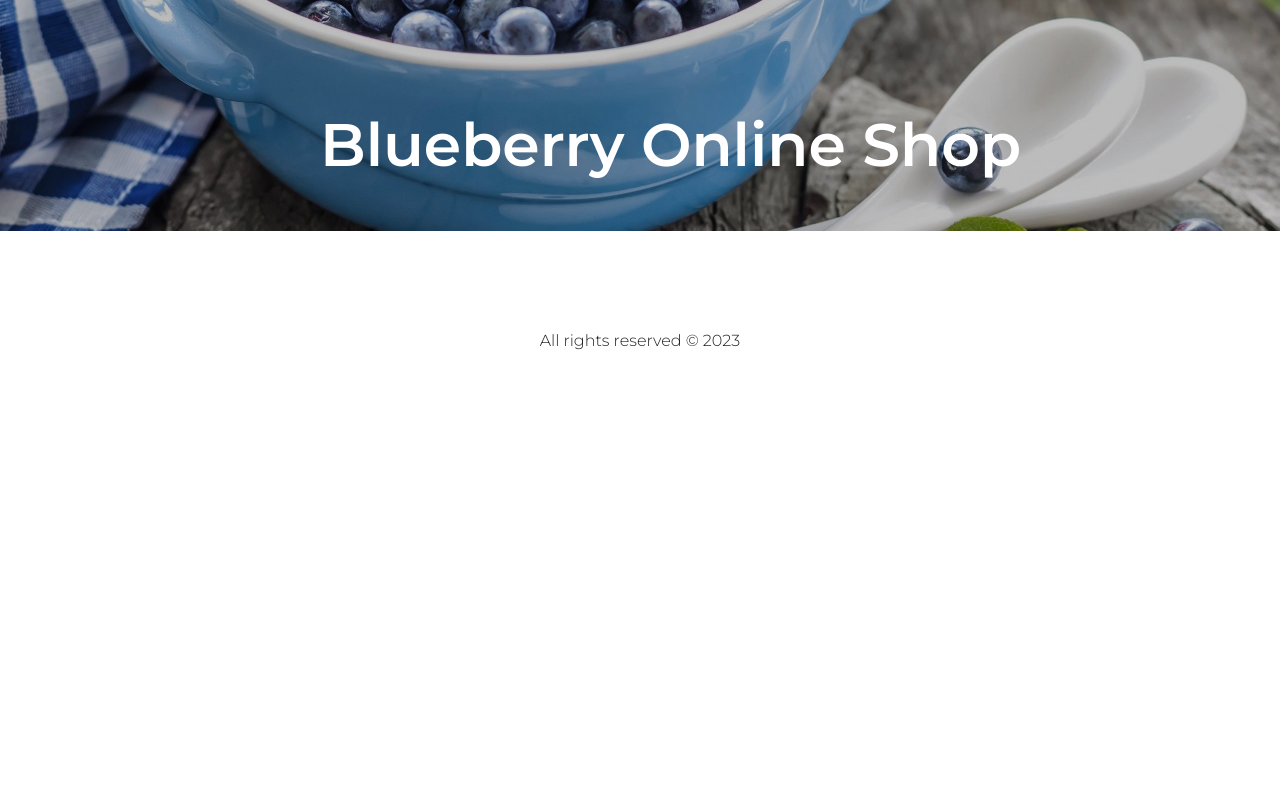
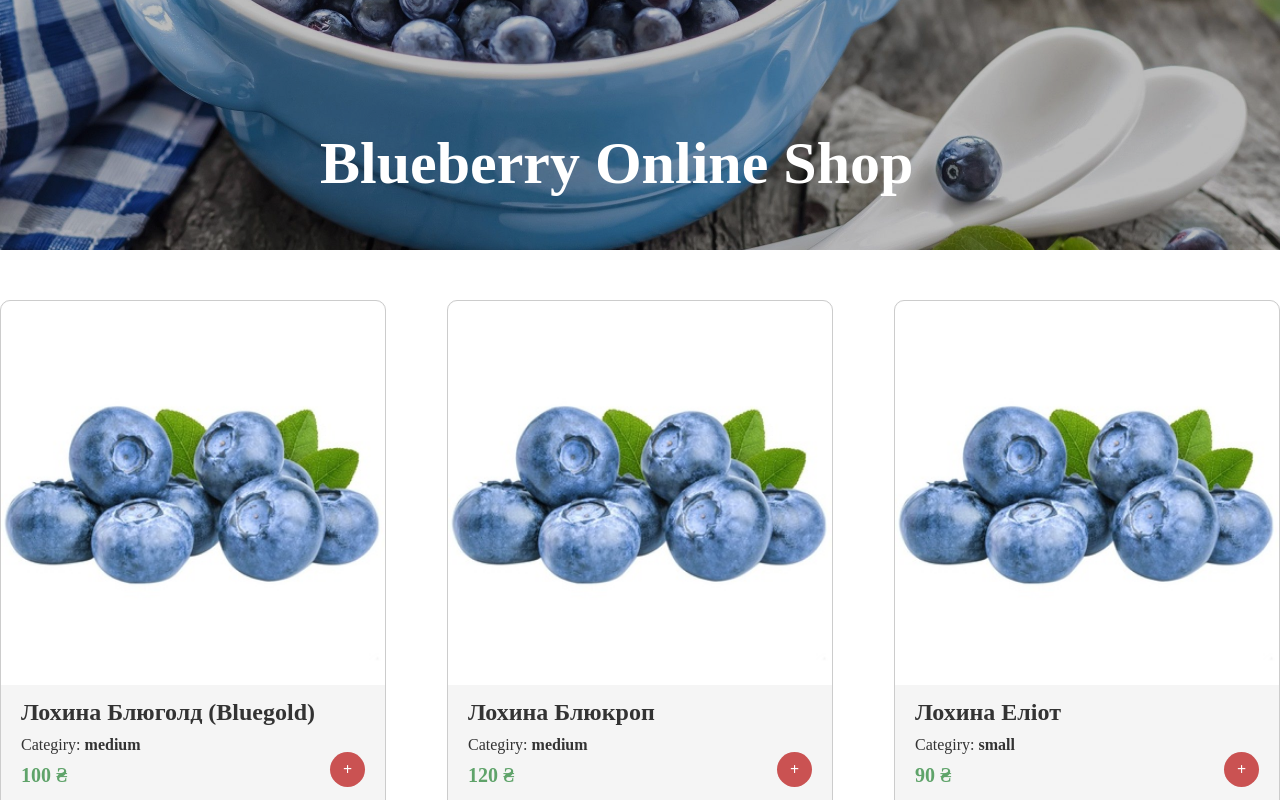
Before and after one commit to oleh-novakovskyi/react-beginer-project, a React (Create React App) app in the folder shop/: page / in a window 1280 px wide. Shown: the part 393-1193 px from the top of the page. Before the commit the page ends 800 px from the top, so only its background shows below. Built offline with nearby package versions, Linux system fonts and the light colour scheme.

Commit message:
Step 3
add product card, style card

```diff
--- a/shop/src/App.js
+++ b/shop/src/App.js
@@ -1,14 +1,106 @@
+import React from "react";
 import Header from "./components/Header";
 import Footer from "./components/Footer";
+import Products from "./components/Products";
 
+class App extends React.Component {
 
-function App() {
+  constructor(props) {
+    super(props);
+    this.state = {
+      products: [
+        {
+        id: 1,
+        title: 'Лохина Блюголд (Bluegold)',
+        img: '350x350.jpg',
+        desc: 'Ягоди лохини цього популярного сорту світло-сині, з щільною ароматною м’якоттю.Та й самі кущики пишні і красиві, тому стануть чудовою прикрасою будь-якого саду. ',
+        category: 'medium',
+        price: '100',
+      },
+      {
+        id: 2,
+        title: 'Лохина Блюкроп',
+        img: '350x350.jpg',
+        desc: 'Цей середньостиглий американський сорт лохини був виведений понад півстоліття тому. Ягоди світло-сині, великі з пружною м’якоттю. Їх легко можна впізнати за характерною плескатою формою.',
+        category: 'medium',
+        price: '120',
+      },
+      {
+        id: 3,
+        title: 'Лохина Еліот',
+        img: '350x350.jpg',
+        desc: 'Лохина Елліот, або пізнь остиглий старожил плантацій. Кущ високорослий – від 1.5 м до 2 м дорослі кущі, пряморослий, гілки вертикально-спрямовані. Досить густий, щільний, помірно розлогий кущ – вимагає частого і сильного підрізування для отримання більшої продуктивності, більшого розміру і кращої якості ягід.',
+        category: 'small',
+        price: '90',
+      },
+      {
+        id: 4,
+        title: 'Спа рта н',
+        img: '350x350.jpg',
+        desc: 'Один з  ранніх – дозріває в липні, один з великих – вага до 2 г. Радує лохина Спартан і врожайністю – до 6 кг з куща. Цвіте пізно, що зменшує ризик потрапляння під повторні пізні заморозки.',
+        category: 'small',
+        price: '80',
+      },
+      {
+        id: 5,
+        title: 'Блюджей',
+        img: '350x350.jpg',
+        desc: 'Урожайність 3.6-6 кг / з куща. Цвітіння на початку-середині травня, дозріває в середині липня-початку серпня, мало не одночасно з Блюкроп. До 70% в перший збір, інші – в другий, плодоносить протягом 2-3 тижнів. Можливість механізованого збирання робить сорт особливо привабливим для малого і середнього агробізнесу.',
+        category: 'large',
+        price: '150',
+      },
+      {
+        id: 6,
+        title: 'Лохина Дюк',
+        img: '350x350.jpg',
+        desc: 'Цей сорт надзвичайно популярний у себе на батьківщині в Америці. І це не дивно: рослини стійкі до морозів, стабільно дають високий урожай. Кущам Дюка не страшні весняні заморозки, тому що вони пізно зацвітають, зате п лоди дають досить рано – вже в середині липня.',
+        category: 'medium',
+        price: '160',
+      },
+      {
+        id: 7,
+        title: 'Бригіта Блю',
+        img: '350x350.jpg',
+        desc: 'Плоди у лохини сорту Бригіта Блю мають високі товарні якості. Вони великі до 15 мм, світлого синьо-блакитного кольору, міцні (добре зберігаються), транспортабельні, після дозрівання не обсипаються. Сорт пізнього терміну дозрівання (з середини серпня, ягоди достигають рівномірно), плоди міцні, середнього розміру, кисло-солодкого смаку, врожайність 4 – 6 кг з куща.',
+        category: 'small',
+        price: '115',
+      },
+      {
+        id: 8,
+        title: 'Лохина Торо',
+        img: '350x350.jpg',
+        desc: 'Кущ Торо має прекрасний декоративний вигляд. Ягода дозріває в кінці липня-початку серпня. Урожайність висока. Урожай збирається в 2 збори.',
+        category: 'medium',
+        price: '125',
+      },
+      {
+        id: 9,
+        title: 'Патріот',
+        img: '350x350.jpg',
+        desc: 'Кущі цього сорту відмінно почувають себе в ґрунті будь-якого типу, хоча найбільше люблять важкі, добре зволожені ґрунти. А ще вони чудово зимують, не бояться фітофторозу стебел.',
+        category: 'medium',
+        price: '145',
+      },
+      {
+        id: 10,
+        title: 'Атлантис',
+        img: '350x350.jpg',
+        desc: 'Велика, щільна ягода, діаметром 18-20 мм, зі світлою м’якоттю і винно-солодким смаком.  Дозріває в кінці липня – середині серпня. Плодоносити починає на 3 рік. Врожайність досягає 10 кг з куща. ',
+        category: 'large',
+        price: '165',
+      },
+      ]
+    }
+  }
+  render() {
     return (
       <div className="wrapper">
         <Header />
+        <Products products={this.state.products} />
         <Footer />
       </div>
     );
   }
+}
 
 export default App;
--- /dev/null
+++ b/shop/src/components/Product.js
@@ -0,0 +1,17 @@
+import React, {Component} from "react";
+
+export class Product extends Component {
+    render() {
+        return (
+            <div className="product">
+                <div className="img-wrapper">
+                    <img src={"./img/products/" + this.props.product.img} alt={this.props.title} />
+                </div>
+                <h2>{this.props.product.title}</h2>
+                <p>Categiry: <b>{this.props.product.category}</b></p>
+                <span>{this.props.product.price} ₴</span>
+                <div className="add-to-cart">+</div>
+            </div>
+        )}
+}
+export default Product;
--- /dev/null
+++ b/shop/src/components/Products.js
@@ -0,0 +1,15 @@
+import React, {Component} from "react";
+import Product from "./Product";
+
+export class Products extends Component {
+    render() {
+        return (
+            <main>
+                {this.props.products.map(el => (
+                    <Product key={el.id} product={el} />
+                ))}
+            </main>
+        )
+    }
+}
+export default Products;
--- a/shop/src/index.css
+++ b/shop/src/index.css
@@ -4,7 +4,7 @@
     margin: 0;
     padding: 0;
 }
-
+∂
 body {
     background: #fff;
     color: #222;
@@ -46,6 +46,7 @@ header .presentation {
     background-blend-mode: multiply;
     background-color: #bcbcbc;
     position: relative;
+    padding-bottom: 20px;
 }
 header .presentation::after {
     content: 'Blueberry Online Shop';
@@ -57,6 +58,62 @@ header .presentation::after {
     font-size: 60px;
     font-weight: 600;
 }
+main {
+    display: flex;
+    width: 100%;
+    flex-wrap: wrap;
+    justify-content: space-between;
+}
+main .product {
+    width: 30%;
+    margin-bottom: 50px;
+    background: #f5f5f5;
+    overflow: hidden;
+    position: relative;
+    padding-bottom: 20px;
+    border: 1px solid #ccc;
+    border-radius: 10px 10px 0 0;
+}
+
+main .product img {
+    width: 100%;
+    border-radius: 10px 10px 0 0;
+    transition: transform 500ms ease;
+}
+
+main .product img:hover {
+    transform: scale(1.05);
+}
+main h2, main p, main span {
+    margin: 10px 20px;
+    color: #333;
+}
+main span {
+    color: #5fa36a;
+    font-weight: 600;
+    font-size: 20px;
+}
+
+main .add-to-cart {
+    position: absolute;
+    right: 20px;
+    bottom: 20px;
+    background: #ca5252;
+    width: 35px;
+    height: 35px;
+    border-radius: 50%;
+    text-align: center;
+    color: #fff;
+    line-height: 35px;
+    cursor: pointer;
+    font-weight: 600;
+    transition: transform 500ms ease;
+}
+
+main .add-to-cart:hover {
+    transform: scale(1.1) translateY(-2px);
+}
+
 footer {
     text-align: center;
     margin-top: 100px;
```
Also changed, not shown: shop/public/img/products/350x350.jpg (added). Lines whose indentation alone changed are shown as unchanged.
